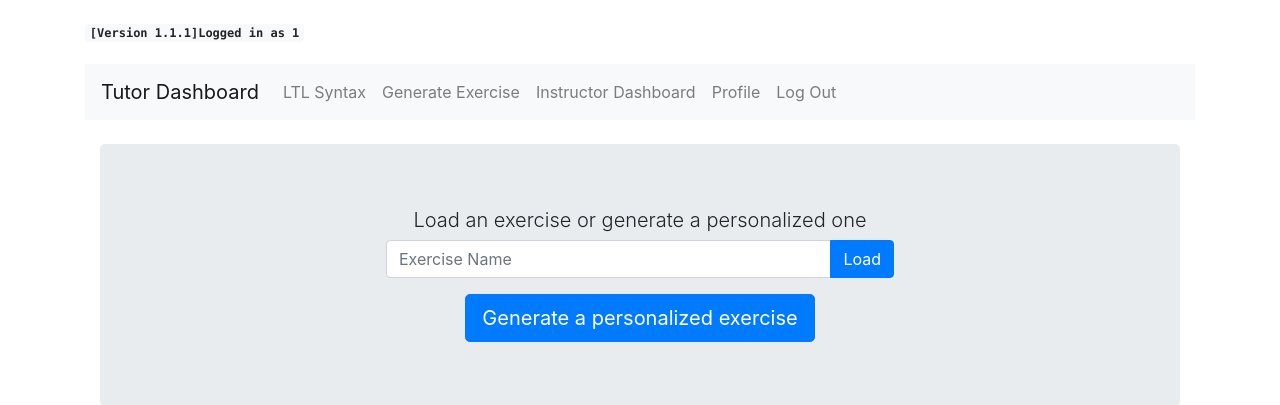
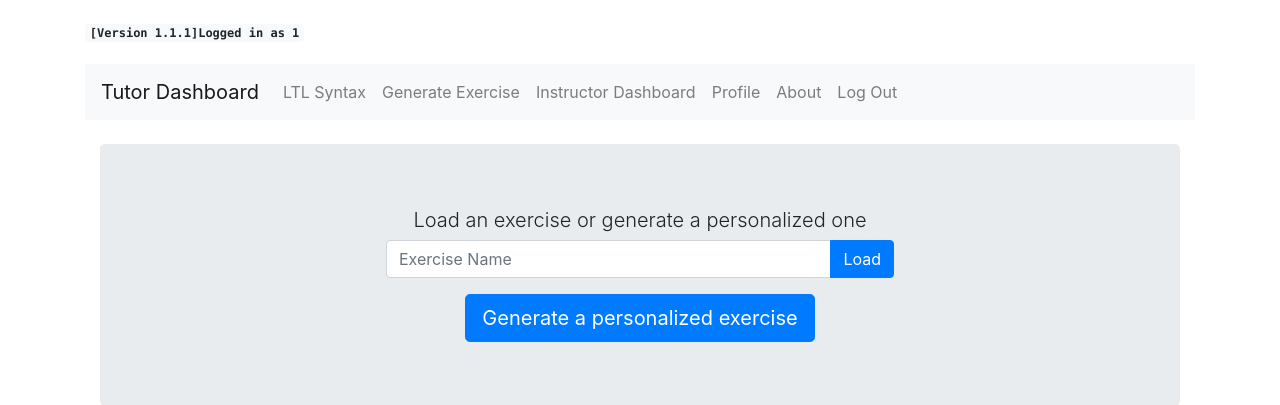
Before and after one commit to brownplt/LTLTutor, a Python web app: template src/templates/exercisehome.html in a window 1280 px wide. Shown: the top 405 px of the page. Run offline with Jinja, Linux system fonts and the light colour scheme; the template is opened without the code that fills it: most values are stand-ins (such as "Sample title", 1, 10 or a date in 2020); some libraries are stand-ins or nearby versions.

Commit message:
Adding about link

```diff
--- a/src/templates/navbar.html
+++ b/src/templates/navbar.html
@@ -33,7 +33,11 @@
                     Profile
                 </a>
             </li>
-
+            <li>
+                <a class="nav-link" href="https://blog.brownplt.org/2024/08/08/ltltutor.html" aria-expanded="false">
+                    About
+                </a>
+            </li>
 
             {% if uid %}
             <li class="nav-item">
```
